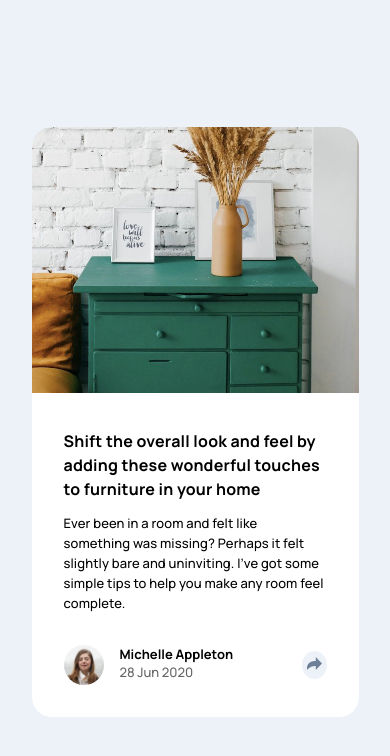
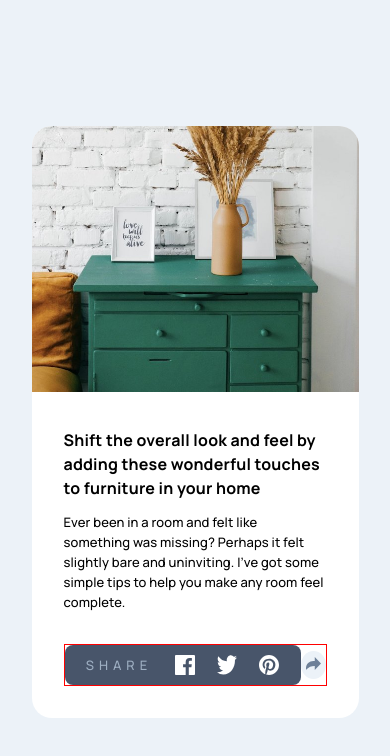
Before and after one commit to ttakeyaya/article-preview-component, a website: page index.html in a window 390 px wide. Drawn offline with Linux system fonts and the light colour scheme.

Commit message:
style the card

```diff
--- a/index.html
+++ b/index.html
@@ -35,15 +35,29 @@
             <p class="preview__profile__user">Michelle  Appleton</p>
             <p class="preview__profile__date">28 Jun  2020</p>
           </div>
+
         </div>
-        <p class="preview__profile__share"><img src="./images/icon-share.svg"></p>
+        <div class="share_container" id="social">
+          <p>SHARE</p>
+          <img src="./images/icon-facebook.svg">
+          <img src="./images/icon-twitter.svg">
+          <img src="./images/icon-pinterest.svg">
+        </div>
+        <div class="preview__profile__share" >
+
+          <img src="./images/icon-share.svg" id="share">
+
+        </div>
+
       </div>
     </div>
   </article>
+
 <!--
   <div class="attribution">
     Challenge by <a href="https://www.frontendmentor.io?ref=challenge" target="_blank">Frontend Mentor</a>.
     Coded by <a href="#">Your Name Here</a>.
   </div> -->
+  <script src="./js/social.js"></script>
 </body>
 </html>
--- /dev/null
+++ b/js/social.js
@@ -0,0 +1,9 @@
+let socialContainer = document.getElementById('social');
+
+share.onclick = function(){
+  if(socialContainer.style.opacity == 1){
+    socialContainer.style.opacity = 0;
+  }else{
+    socialContainer.style.opacity = 1;
+  }
+}
--- a/sass/_component.scss
+++ b/sass/_component.scss
@@ -5,8 +5,8 @@
   // max-height: 28rem;
   background-color: white;
   border-radius: 2rem;
-  overflow: hidden;
-  @media screen and (max-width: 680px) {
+  // overflow: hidden;
+  @media screen and (max-width: 772px) {
     max-width: 32.7rem;
     flex-direction: column;
   }
@@ -14,12 +14,16 @@
     min-width: 28.5rem;
   }
   &__image {
+    border-radius: 2rem 0 0 2rem;
     width: 100%;
     height: 100%;
+    @media screen and (max-width: 772px) {
+      border-radius: 2rem 2rem 0 0;
+    }
   }
   &__body {
     margin: 3.2rem 4rem 0 4rem;
-    @media screen and (max-width: 680px) {
+    @media screen and (max-width: 772px) {
       margin: 3.6rem 3.2rem 0rem 3.2rem;
     }
     &__title {
@@ -28,7 +32,7 @@
       line-height: 2.8rem;
       letter-spacing: 0.25px;
       font-weight: 700;
-      @media screen and (max-width: 680px) {
+      @media screen and (max-width: 772px) {
         font-size: 1.6rem;
         letter-spacing: 0.2px;
         line-height: 2.4rem;
@@ -39,17 +43,26 @@
       line-height: 2rem;
       letter-spacing: 0.12px;
       font-weight: 500;
-      @media screen and (max-width: 680px) {
+      @media screen and (max-width: 772px) {
         margin-bottom: 3.2rem;
       }
     }
   }
   &__profile {
+    // margin-right: 3.2rem;
+    // margin-left: 3.2rem;
+    position: relative;
     display: flex;
     justify-content: space-between;
     margin-bottom: 3.2rem;
+    border: 1px solid red;
     &__container {
       display: flex;
+      opacity: 1;
+      // display: block;
+      @media screen and (max-width: 772px) {
+        display: none;
+      }
       .profile-contaier {
         display: flex;
         flex-direction: column;
@@ -70,6 +83,9 @@
     }
 
     &__share {
+      position: relative;
+      cursor: pointer;
+      position: relative;
       align-self: center;
       border-radius: 50%;
       padding: 0.5rem;
@@ -77,3 +93,44 @@
     }
   }
 }
+
+// social media container
+.share_container {
+  position: absolute;
+  top: -130%;
+  right: -25%;
+  display: flex;
+  width: 24.8rem;
+  flex-direction: row;
+  justify-content: space-around;
+  padding: 1rem;
+  color: var(--color-gray-blue);
+  letter-spacing: 0.5rem;
+  line-height: 2rem;
+  border-radius: 0.8rem;
+  background-color: var(--color-dark-gray-blue);
+  &::after {
+    position: absolute;
+    left: 50%;
+    top: 90%;
+    content: "";
+    // triangle
+    border-top: 15px solid var(--color-dark-gray-blue);
+    border-right: 15px solid transparent;
+    border-bottom: 15px solid transparent;
+    border-left: 15px solid transparent;
+  }
+  opacity: 0;
+  @media screen and (max-width: 772px) {
+    // display: none;
+    opacity: 1;
+    position: relative;
+    top: 0%;
+    right: 0%;
+    // border: 1px solid red;
+    width: 100%;
+    &::after {
+      display: none;
+    }
+  }
+}
```
Also changed, not shown: css/main.css, 1 other file.
